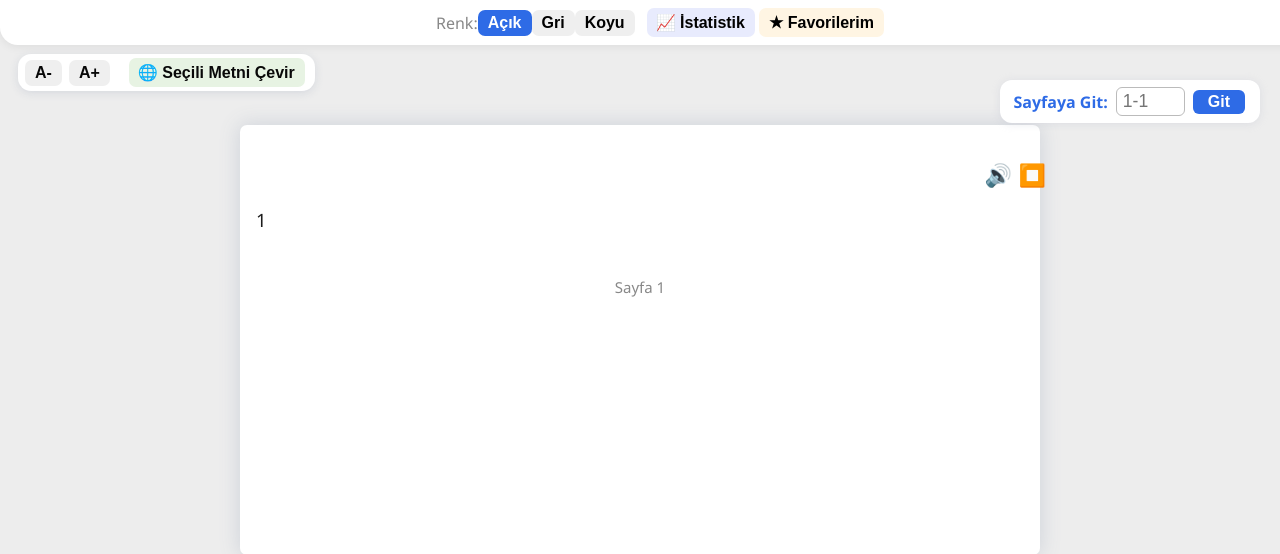
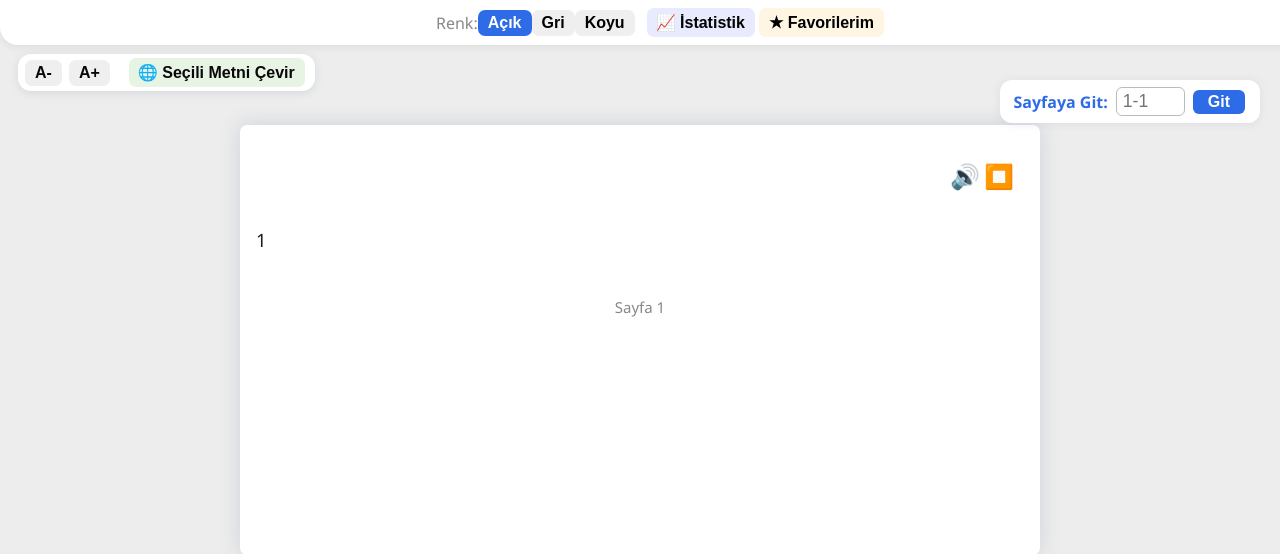
Before and after one commit to erenkoksoya/almepp, a Flask app: template templates/reader.html in a window 1280 px wide. Shown: the top 554 px of the page. Run offline with Flask 3, Linux system fonts and the light colour scheme; the template is opened without the code that fills it: most values are stand-ins (such as "Sample title", 1, 10 or a date in 2020); parts of the project's set-up code (start-up, migrations or seed data) failed here and were passed over.

Commit message:
Update reader.html

```diff
--- a/templates/reader.html
+++ b/templates/reader.html
@@ -337,29 +337,35 @@ Aşağıdaki kodu <body> açıldıktan ve <div id="themebar"> ile <div id="fontb
     <div id="current-page-label" style="display:none;"></div>
     <!-- Metin -->
     <div id="text-content" style="padding-top: 60px; position: relative;">
+{% for page in pages %}
+  <div class="page" id="page-{{ loop.index0 }}" style="position: relative; padding: 60px 16px 60px 16px;">
 
-{% for page in pages %}
-  <div class="page" id="page-{{ loop.index0 }}" style="position: relative; padding: 80px 16px 60px 16px;">
-
-    <!-- SAYFA ÜSTÜ BUTONLAR -->
+    <!-- HER SAYFANIN ÜSTÜNE GÖMÜLÜ BUTONLAR -->
     <div style="
         position: absolute;
         top: 12px;
         left: 0;
         width: 100%;
+        max-width: 100%;
         display: flex;
         justify-content: space-between;
+        align-items: center;
         padding: 0 16px;
-        z-index: 10;
+        box-sizing: border-box;
     ">
+      <!-- SOLDA HOPARLÖR -->
       <span class="page-speaker" title="Sayfayı oku" onclick="speakPage({{ loop.index0 }})"
-            style="font-size: 22px; padding: 6px; cursor: pointer;">🔊</span>
+            style="font-size: 24px; padding: 6px; cursor: pointer;">🔊</span>
+
+      <!-- SAĞDA DURDUR -->
       <span class="page-stop" title="Okumayı Durdur" onclick="stopSpeak()"
-            style="font-size: 22px; padding: 6px; cursor: pointer;">⏹️</span>
+            style="font-size: 24px; padding: 6px; cursor: pointer;">⏹️</span>
     </div>
 
     <!-- SAYFA İÇERİĞİ -->
-    {{ page|safe }}
+    <div style="margin-top: 40px;">
+      {{ page|safe }}
+    </div>
 
     <!-- SAYFA NUMARASI -->
     <div style="text-align: center; margin-top: 40px; font-size: 15px; color: #888;">
@@ -367,6 +373,7 @@ Aşağıdaki kodu <body> açıldıktan ve <div id="themebar"> ile <div id="fontb
     </div>
   </div>
 {% endfor %}
+
 
 
 
```
